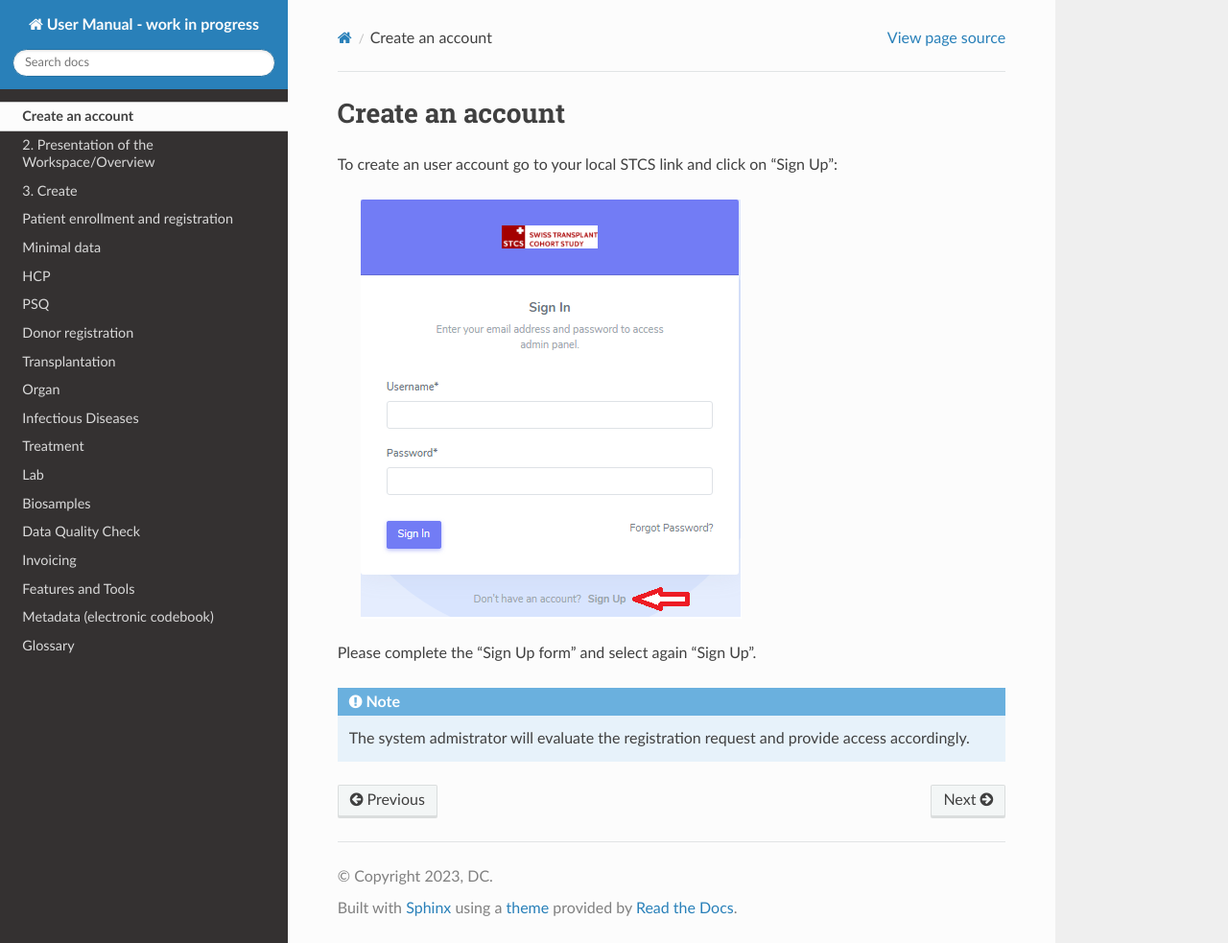
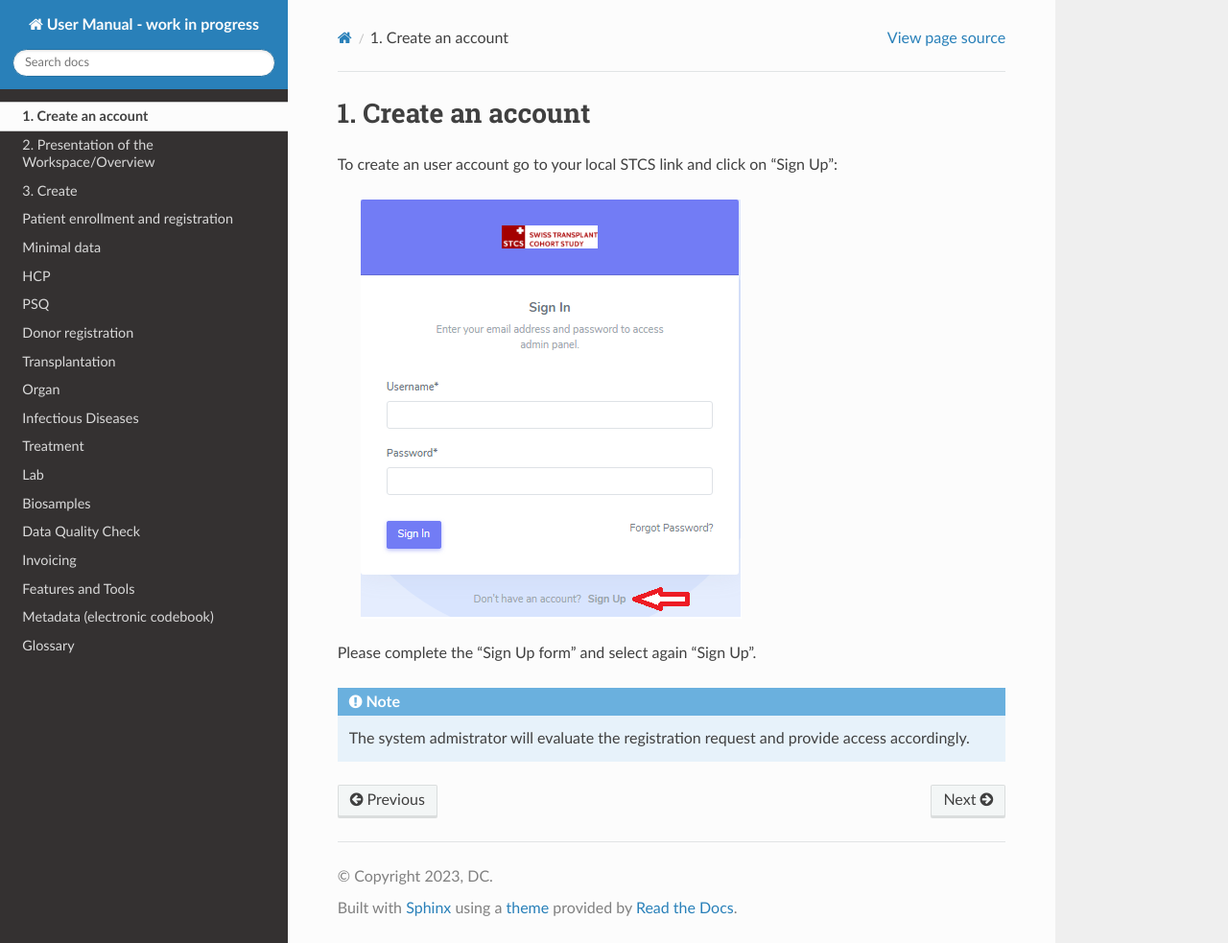
Before and after one commit to swiss-transplant-cohort-study/3LC-user-manual, a Sphinx documentation site: the page built from docs/source/signup.rst, in a window 1280 px wide and 983 px high. Shown: the whole window at 96% size. Built offline with Sphinx 7.4.7 and the Read the Docs theme 3.1.0, drawn with Linux system fonts in a browser that asks for light colours.

Commit message:
Update signup.rst

```diff
--- a/docs/source/signup.rst
+++ b/docs/source/signup.rst
@@ -1,4 +1,4 @@
-Create an account
+1. Create an account
 ######################
 
 To create an user account go to your local STCS link and click on “Sign Up”:
```
